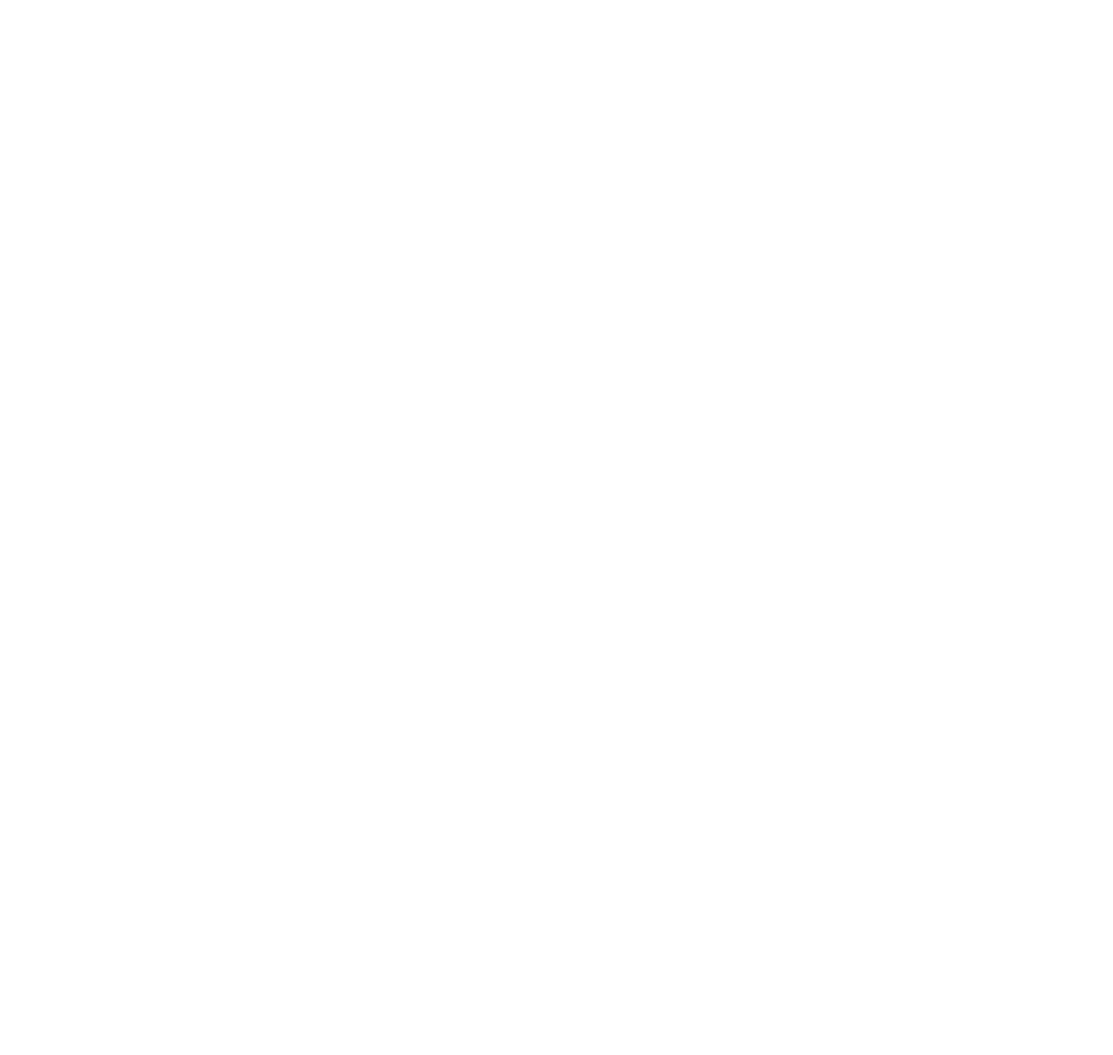
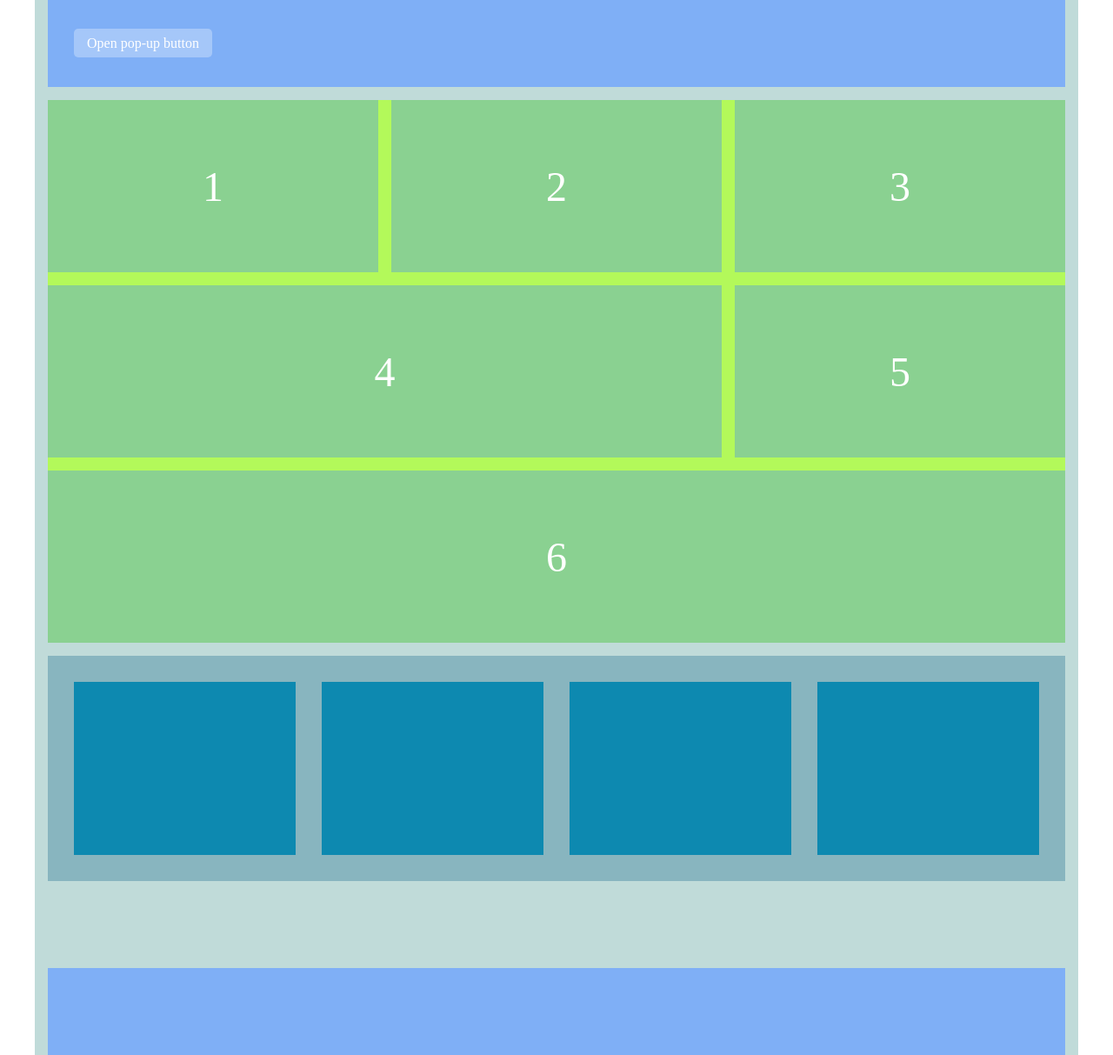
Before and after one commit to helloelio/test-nodasoft, a plain HTML site: page index.html in a window 1280 px wide. Shown: the whole page at 87% size. Before the commit the page ends 800 px from the top, so only its background shows below. Drawn offline with Linux system fonts and the light colour scheme.

Commit message:
finished

```diff
--- a/index.html
+++ b/index.html
@@ -4,7 +4,41 @@
     <meta charset="UTF-8" />
     <meta http-equiv="X-UA-Compatible" content="IE=edge" />
     <meta name="viewport" content="width=device-width, initial-scale=1.0" />
+    <link rel="stylesheet" href="./style.css" />
     <title>Document</title>
   </head>
-  <body></body>
+  <body>
+    <div class="wrapper">
+      <div class="container">
+        <header id="header">
+          <nav>
+            <a class="nav-btn" href="#popup">Open pop-up button</a>
+            <div class="popup" id="popup">
+              <div>
+                <a href="#close" class="close">X</a>
+                <h2>POP-UP</h2>
+              </div>
+            </div>
+          </nav>
+        </header>
+        <main id="main">
+          <div class="green-zone">
+            <div class="green-block"></div>
+            <div class="green-block"></div>
+            <div class="green-block"></div>
+            <div class="green-block"></div>
+            <div class="green-block"></div>
+            <div class="green-block"></div>
+          </div>
+          <div class="blue-zone">
+            <div class="blue-block"></div>
+            <div class="blue-block"></div>
+            <div class="blue-block"></div>
+            <div class="blue-block"></div>
+          </div>
+        </main>
+        <footer id="footer"></footer>
+      </div>
+    </div>
+  </body>
 </html>
--- a/style.css
+++ b/style.css
@@ -0,0 +1,126 @@
+body {
+  margin: 0;
+  padding: 0;
+  box-sizing: border-box;
+}
+a {
+  padding: 8px 15px;
+  background-color: rgba(165, 199, 249, 1);
+  border-radius: 5px;
+  text-decoration: none;
+  color: white;
+}
+.wrapper {
+  background-color: rgba(192, 219, 217, 1);
+  max-width: 1200px;
+  margin: 0 auto;
+}
+.container {
+  padding: 0 15px;
+}
+
+#header {
+  display: flex;
+  align-items: center;
+  height: calc(100px - 60px);
+  background-color: rgba(127, 175, 246, 1);
+  margin-bottom: 15px;
+  padding: 30px;
+}
+
+.popup {
+  position: fixed;
+  top: 0;
+  right: 0;
+  bottom: 0;
+  left: 0;
+  background: rgba(0, 0, 0, 0.7);
+  z-index: 1;
+  opacity: 0;
+  transition: opacity 0.3s ease-in;
+  pointer-events: none;
+}
+.popup:target {
+  opacity: 1;
+  pointer-events: auto;
+}
+
+.popup > div {
+  width: 400px;
+  height: 400px;
+  position: relative;
+  margin: 10% auto;
+  background: #fff;
+  display: flex;
+  justify-content: center;
+  align-items: center;
+}
+.close {
+  position: absolute;
+  right: 15px;
+  top: 15px;
+}
+
+#main {
+  margin-bottom: 100px;
+}
+.green-zone {
+  background-color: rgba(179, 249, 90, 1);
+  display: grid;
+  grid-template-rows: 1fr;
+  grid-auto-flow: row;
+  gap: 15px;
+  margin-bottom: 15px;
+}
+.green-block {
+  background-color: rgba(138, 209, 145, 1);
+  justify-self: auto;
+  height: 198px;
+  display: flex;
+  justify-content: center;
+  align-items: center;
+  font-size: 3rem;
+  color: white;
+}
+.green-block:nth-child(1)::after {
+  content: '1';
+}
+.green-block:nth-child(2)::after {
+  content: '2';
+}
+.green-block:nth-child(3)::after {
+  content: '3';
+}
+.green-block:nth-child(4) {
+  grid-column-start: span 2;
+}
+.green-block:nth-child(4)::after {
+  content: '4';
+}
+.green-block:nth-child(5)::after {
+  content: '5';
+}
+.green-block:nth-child(6) {
+  grid-column-start: span 3;
+}
+.green-block:nth-child(6)::after {
+  content: '6';
+}
+
+.blue-zone {
+  background: rgba(136, 181, 191, 1);
+  display: grid;
+  grid-auto-flow: column;
+  padding: 30px;
+  column-gap: 30px;
+}
+
+.blue-block {
+  background: rgba(13, 137, 176, 1);
+  padding: 39.02%;
+}
+
+#footer {
+  background-color: rgba(127, 175, 246, 1);
+  height: 100px;
+}
```
